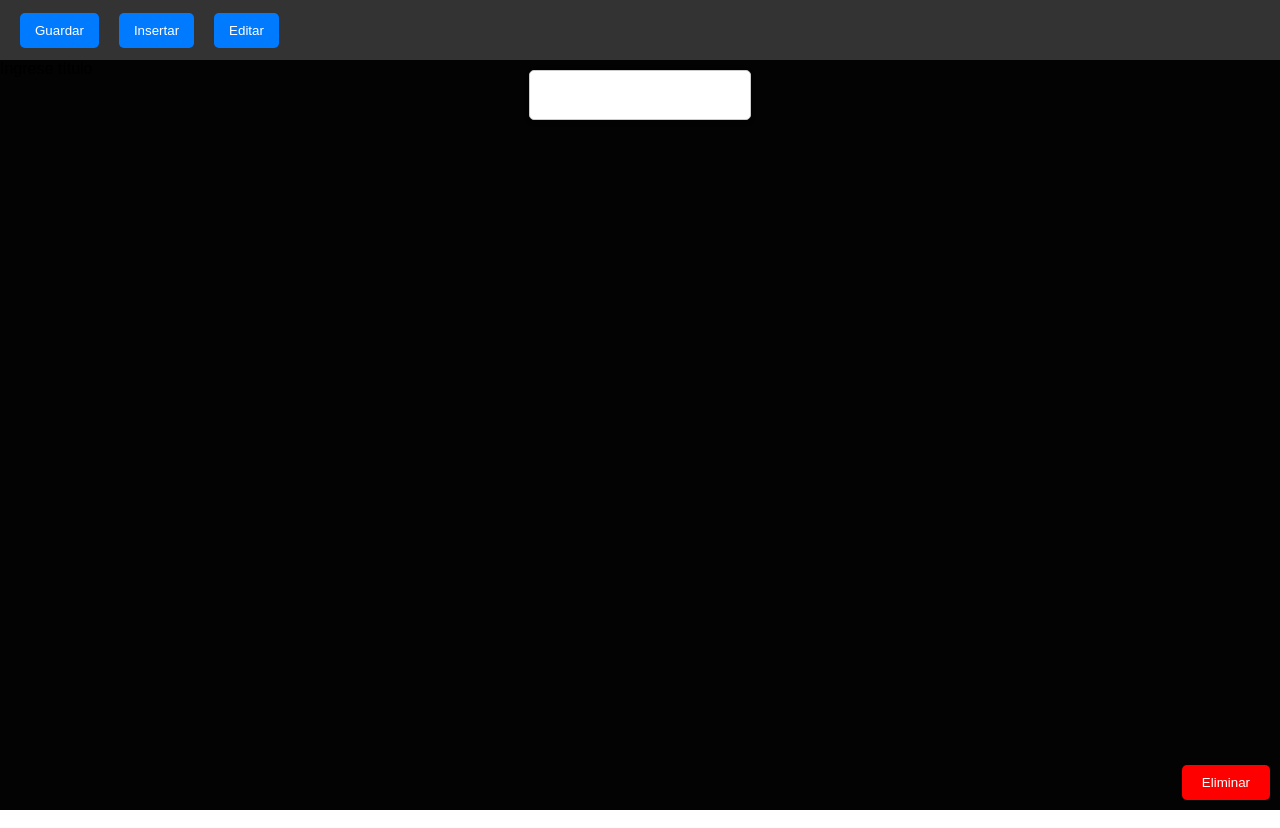
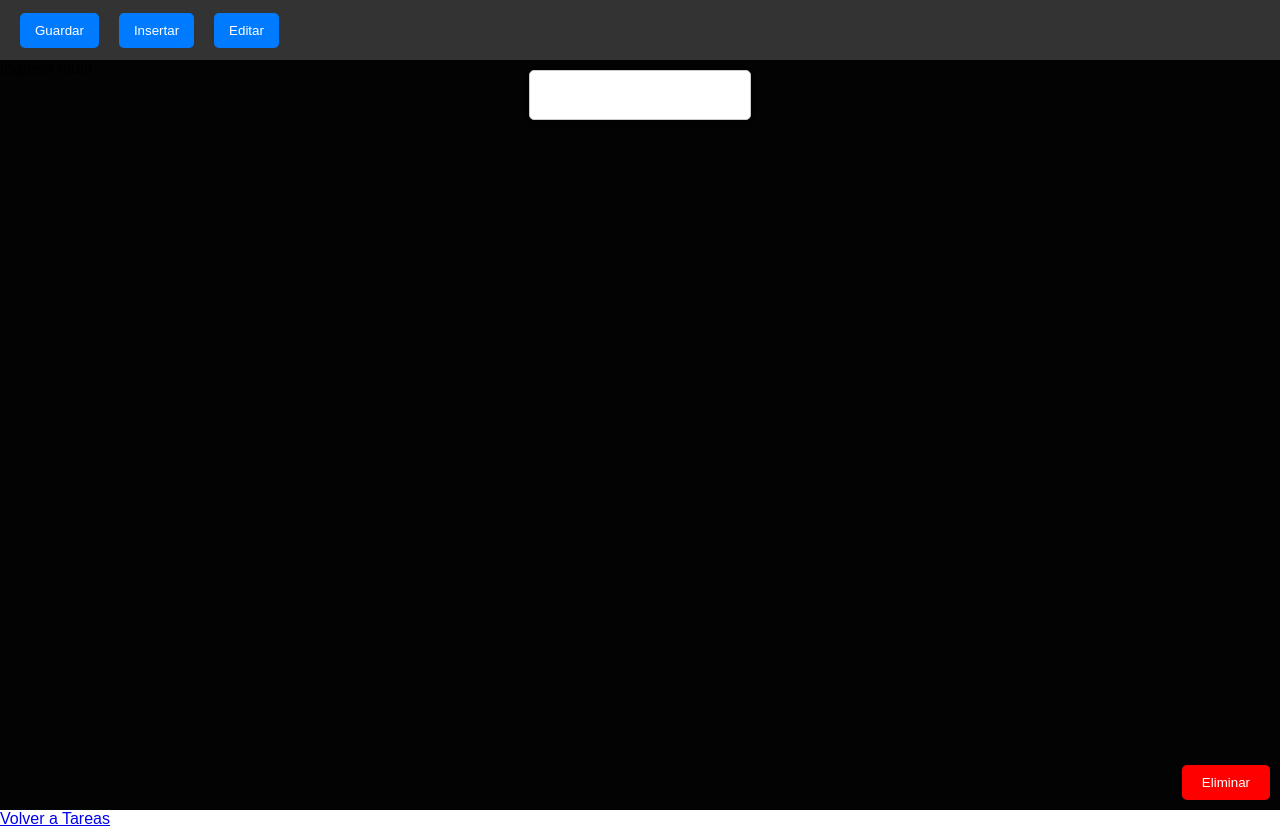
Before and after one commit to CapitanaIzi/ListaTareasYout, a plain HTML site: page metas.html in a window 1280 px wide. Drawn offline with Linux system fonts and the light colour scheme.

Commit message:
agrege enlace para volver a lista de Tareas

```diff
--- a/metas.html
+++ b/metas.html
@@ -1,11 +1,13 @@
 <!DOCTYPE html>
 <html lang="es">
+
 <head>
     <meta charset="UTF-8">
     <meta name="viewport" content="width=device-width, initial-scale=1.0">
     <title>Mapa Conceptual Interactivo</title>
     <link rel="stylesheet" href="metas.css">
 </head>
+
 <body>
     <!-- Barra superior con la opción Insertar -->
     <div id="barra-superior">
@@ -42,5 +44,8 @@
     <script src="clases.js"></script>
     <script src="funciones.js"></script>
     <script src="metas.js"></script>
+    <a href="index.html">Volver a Tareas </a>
+
 </body>
+
 </html>
```
